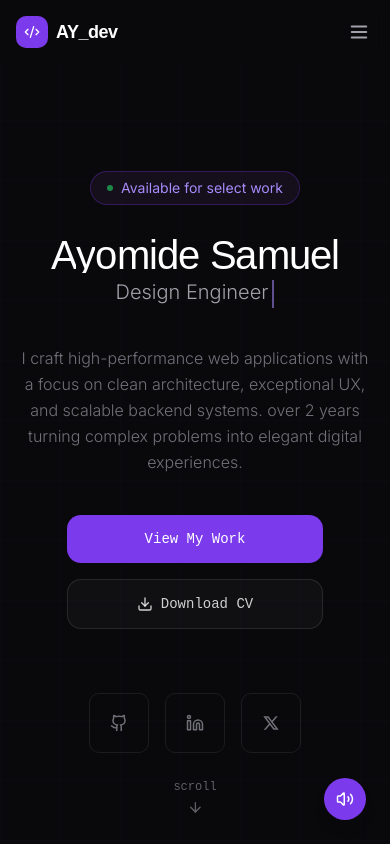
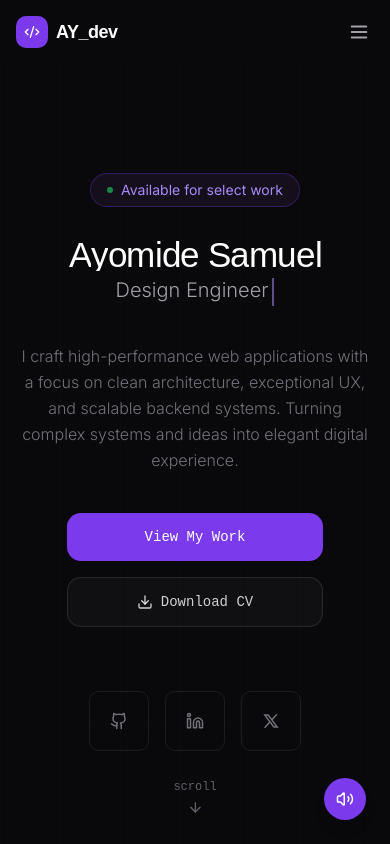
Before and after one commit to DaSpunk778/ayomideportfolio, a Next.js app: page / in a window 390 px wide. Shown: the top 844 px of the page. Built offline with nearby package versions, Linux system fonts and the light colour scheme; a web font is replaced by a local one.

Commit message:
updated text

```diff
--- a/components/Hero.tsx
+++ b/components/Hero.tsx
@@ -7,6 +7,7 @@ import { ScrollTrigger } from "gsap/ScrollTrigger";
 import gsap from "gsap";
 import { SplitText } from "gsap/SplitText";
 import { useGSAP } from "@gsap/react";
+import { TextGenerateEffect } from "./ui/TextGenerateEffect";
 
 
 gsap.registerPlugin(ScrollTrigger, SplitText, useGSAP);
@@ -242,7 +243,7 @@ export default function Hero() {
             fontFamily: "var(--font-rubik-glitch), system-ui, sans-serif",
 
           }}
-          className="text-center! tracking-tight! leading-[0.9]! text-white! text-[clamp(2.5rem,10vw,7rem)]! z-0! max-w-4xl mx-auto"
+          className="text-center! whitespace-nowrap! tracking-tight! leading-[0.9]! text-white! text-[clamp(2rem,9vw,7rem)]! z-0! w-screen! max-w-none! relative! left-1/2! right-1/2! -ml-[50vw]! -mr-[50vw]!"
         >
           Ayomide Samuel
         </h2>
@@ -295,8 +296,7 @@ export default function Hero() {
           className="text-base sm:text-lg text-[#71717a] max-w-2xl mx-auto mb-10 leading-relaxed"
         >
           I craft high-performance web applications with a focus on clean architecture,
-          exceptional UX, and scalable backend systems. over 2 years turning complex problems
-          into elegant digital experiences.
+          exceptional UX, and scalable backend systems. Turning complex systems and ideas into elegant digital experience.
         </motion.p>
 
         <motion.div
--- a/components/ui/TextGenerateEffect.tsx
+++ b/components/ui/TextGenerateEffect.tsx
@@ -37,7 +37,7 @@ export const TextGenerateEffect = ({
                     return (
                         <motion.span
                             key={word + idx}
-                            className="dark:text-white text-black opacity-0"
+                            className="dark:text-white text-white opacity-0"
                             style={{
                                 filter: filter ? "blur(10px)" : "none",
                             }}
--- a/package.json
+++ b/package.json
@@ -51,7 +51,7 @@
     "gsap": "^3.15.0",
     "input-otp": "1.4.2",
     "lucide-react": "^0.487.0",
-    "motion": "^12.23.24",
+    "motion": "^12.43.0",
     "next": "16.2.7",
     "next-themes": "0.4.6",
     "radix-ui": "^1.5.0",
```
Also changed, not shown: 1 other file (tests, documents, lock files or other folders).
